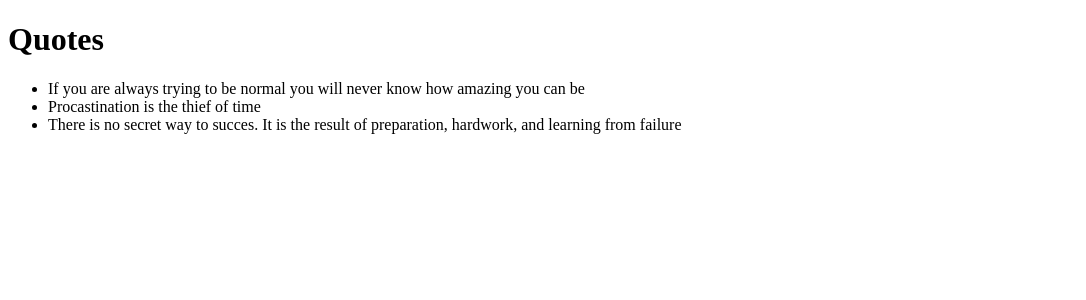
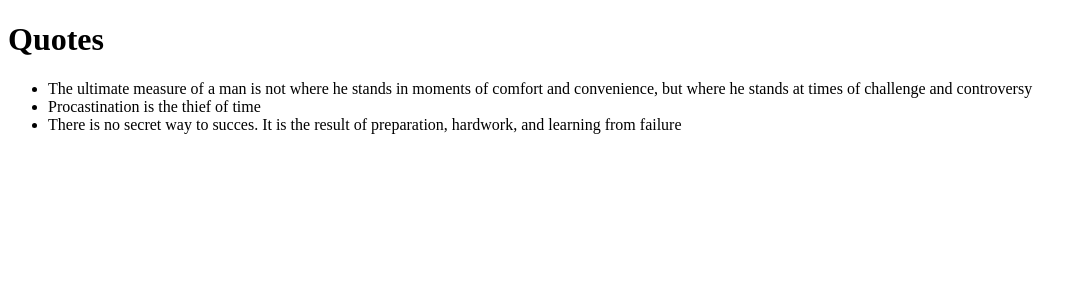
Before and after one commit to oodennis20/My-Quotes, an Angular app: page / in a window 1280 px wide. Shown: the top 300 px of the page, without its empty margins (0-1086 px from the left). Built offline with nearby package versions, Linux system fonts and the light colour scheme.

Commit message:
add details to each quote

```diff
--- a/src/app/quote.ts
+++ b/src/app/quote.ts
@@ -1,5 +1,5 @@
 export class Quote {
     class: number;
     name: string;
-
+    details: string;
 }
--- a/src/app/quote/quote.component.ts
+++ b/src/app/quote/quote.component.ts
@@ -8,9 +8,9 @@
 })
 export class QuoteComponent implements OnInit {
   quotes:Quote= [
-    {class:1, name:'If you are always trying to be normal you will never know how amazing you can be'},
-    {class:2, name:'Procastination is the thief of time'},
-    {class:3, name:'There is no secret way to succes. It is the result of preparation, hardwork, and learning from failure'},
+    {class:1, name:'The ultimate measure of a man is not where he stands in moments of comfort and convenience, but where he stands at times of challenge and controversy', details:'Written by Martin Luther King, Jr.'},
+    {class:2, name:'Procastination is the thief of time', details:'Written by Edward Young'},
+    {class:3, name:'There is no secret way to succes. It is the result of preparation, hardwork, and learning from failure', details:'Written by General Colin Powell'},
   ];
 
   constructor() { }
```
